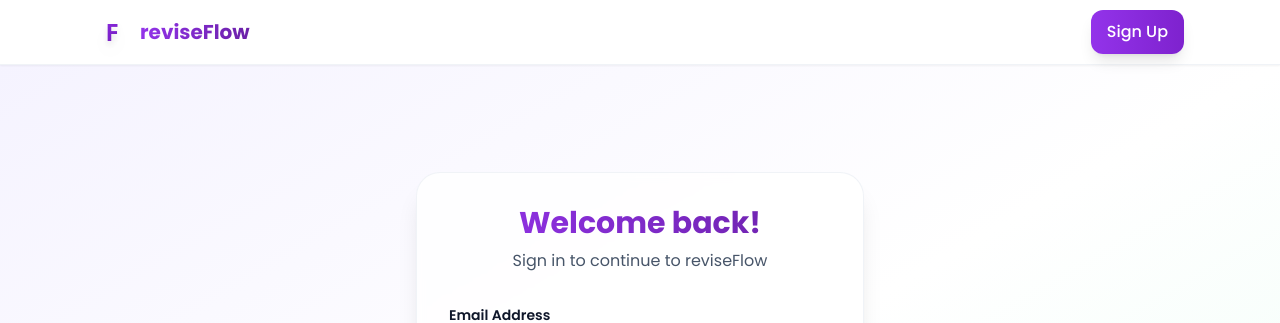
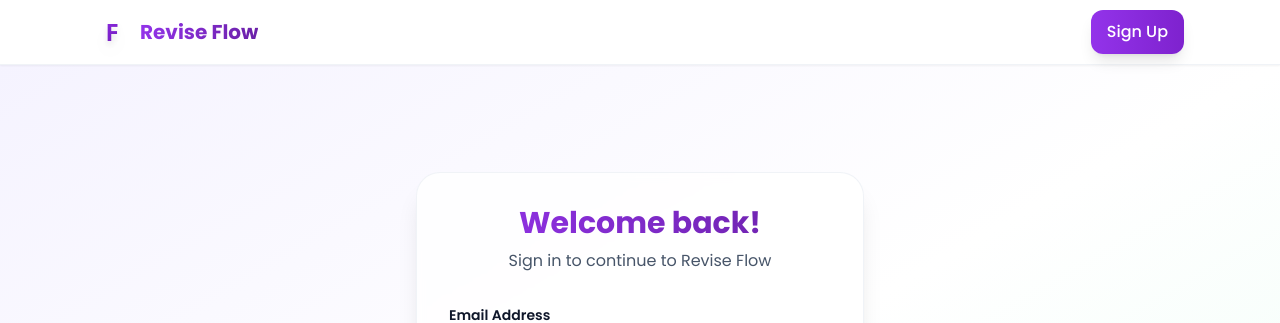
Before and after one commit to ashwinn-si/revise_flow_frontend, a React (Vite) app: page /login in a window 1280 px wide. Shown: the top 323 px of the page. Built offline with nearby package versions, Linux system fonts and the light colour scheme; no server answers.

Commit message:
logo changes made

```diff
--- a/index.html
+++ b/index.html
@@ -7,50 +7,50 @@
     <meta name="viewport" content="width=device-width, initial-scale=1.0" />
     <meta name="color-scheme" content="light dark" />
     <meta name="theme-color" content="#8B5CF6" />
-    <meta name="description" content="ReviseFlow - Master your learning with intelligent spaced revision scheduling. Create tasks, set reminders, and optimize your study sessions with scientifically-proven spaced repetition techniques." />
+    <meta name="description" content="Revise Flow - Master your learning with intelligent spaced revision scheduling. Create tasks, set reminders, and optimize your study sessions with scientifically-proven spaced repetition techniques." />
     <meta name="keywords" content="spaced repetition, study app, revision scheduler, learning optimization, memory retention, study planner, educational tool, productivity" />
-    <meta name="author" content="ReviseFlow" />
+    <meta name="author" content="Revise Flow" />
     <meta name="robots" content="index, follow" />
     <meta name="language" content="English" />
     <meta name="revisit-after" content="7 days" />
 
     <!-- Open Graph / Facebook -->
     <meta property="og:type" content="website" />
-    <meta property="og:url" content="https://reviseflow.com/" />
-    <meta property="og:title" content="ReviseFlow - Intelligent Spaced Revision Scheduler" />
-    <meta property="og:description" content="Master your learning with scientifically-proven spaced repetition. Create study tasks, set smart reminders, and optimize your retention with ReviseFlow's intelligent scheduling system." />
-    <meta property="og:image" content="https://reviseflow.com/og-image.png" />
+    <meta property="og:url" content="https://Revise Flow.com/" />
+    <meta property="og:title" content="Revise Flow - Intelligent Spaced Revision Scheduler" />
+    <meta property="og:description" content="Master your learning with scientifically-proven spaced repetition. Create study tasks, set smart reminders, and optimize your retention with Revise Flow's intelligent scheduling system." />
+    <meta property="og:image" content="https://Revise Flow.com/og-image.png" />
     <meta property="og:image:width" content="1200" />
     <meta property="og:image:height" content="630" />
-    <meta property="og:image:alt" content="ReviseFlow - Spaced Revision Scheduler Interface" />
-    <meta property="og:site_name" content="ReviseFlow" />
+    <meta property="og:image:alt" content="Revise Flow - Spaced Revision Scheduler Interface" />
+    <meta property="og:site_name" content="Revise Flow" />
     <meta property="og:locale" content="en_US" />
 
     <!-- Twitter -->
     <meta name="twitter:card" content="summary_large_image" />
-    <meta name="twitter:url" content="https://reviseflow.com/" />
-    <meta name="twitter:title" content="ReviseFlow - Intelligent Spaced Revision Scheduler" />
+    <meta name="twitter:url" content="https://Revise Flow.com/" />
+    <meta name="twitter:title" content="Revise Flow - Intelligent Spaced Revision Scheduler" />
     <meta name="twitter:description" content="Master your learning with scientifically-proven spaced repetition. Create study tasks, set smart reminders, and optimize your retention." />
-    <meta name="twitter:image" content="https://reviseflow.com/twitter-image.png" />
-    <meta name="twitter:image:alt" content="ReviseFlow - Spaced Revision Scheduler Interface" />
-    <meta name="twitter:creator" content="@reviseflow" />
-    <meta name="twitter:site" content="@reviseflow" />
+    <meta name="twitter:image" content="https://Revise Flow.com/twitter-image.png" />
+    <meta name="twitter:image:alt" content="Revise Flow - Spaced Revision Scheduler Interface" />
+    <meta name="twitter:creator" content="@Revise Flow" />
+    <meta name="twitter:site" content="@Revise Flow" />
 
     <!-- LinkedIn -->
-    <meta property="article:author" content="ReviseFlow" />
+    <meta property="article:author" content="Revise Flow" />
     <meta property="article:published_time" content="2025-01-01T00:00:00.000Z" />
     <meta property="article:modified_time" content="2025-11-22T00:00:00.000Z" />
 
     <!-- Apple Meta Tags -->
     <meta name="apple-mobile-web-app-capable" content="yes" />
     <meta name="apple-mobile-web-app-status-bar-style" content="default" />
-    <meta name="apple-mobile-web-app-title" content="ReviseFlow" />
+    <meta name="apple-mobile-web-app-title" content="Revise Flow" />
     <meta name="apple-touch-fullscreen" content="yes" />
 
     <!-- Microsoft Meta Tags -->
     <meta name="msapplication-TileColor" content="#8B5CF6" />
     <meta name="msapplication-config" content="/browserconfig.xml" />
-    <meta name="msapplication-tooltip" content="ReviseFlow - Spaced Revision Scheduler" />
+    <meta name="msapplication-tooltip" content="Revise Flow - Spaced Revision Scheduler" />
     <meta name="msapplication-starturl" content="/" />
     <meta name="msapplication-navbutton-color" content="#8B5CF6" />
 
@@ -77,17 +77,17 @@
     <link rel="mask-icon" href="/safari-pinned-tab.svg" color="#8B5CF6" />
 
     <!-- Canonical URL -->
-    <link rel="canonical" href="https://reviseflow.com/" />
+    <link rel="canonical" href="https://Revise Flow.com/" />
 
     <!-- Structured Data -->
     <script type="application/ld+json">
     {
       "@context": "https://schema.org",
       "@type": "WebApplication",
-      "name": "ReviseFlow",
-      "alternateName": "ReviseFlow Spaced Revision Scheduler",
+      "name": "Revise Flow",
+      "alternateName": "Revise Flow Spaced Revision Scheduler",
       "description": "Intelligent spaced revision scheduler that helps you master your learning through scientifically-proven spaced repetition techniques.",
-      "url": "https://reviseflow.com",
+      "url": "https://Revise Flow.com",
       "applicationCategory": "EducationalApplication",
       "operatingSystem": "Any",
       "browserRequirements": "Requires modern web browser with JavaScript enabled",
@@ -98,7 +98,7 @@
       },
       "author": {
         "@type": "Organization",
-        "name": "ReviseFlow"
+        "name": "Revise Flow"
       },
       "aggregateRating": {
         "@type": "AggregateRating",
@@ -122,7 +122,7 @@
     <script>
       // Prevent flash of unstyled content by applying theme immediately
       (function() {
-        const savedTheme = localStorage.getItem('reviseflow-theme') || 'system';
+        const savedTheme = localStorage.getItem('Revise Flow-theme') || 'system';
         let effectiveTheme = savedTheme;
 
         if (savedTheme === 'system') {
--- a/package.json
+++ b/package.json
@@ -1,5 +1,5 @@
 {
-  "name": "reviseflow-client",
+  "name": "Revise Flow-client",
   "private": true,
   "version": "0.0.0",
   "type": "module",
--- a/src/components/Navbar.tsx
+++ b/src/components/Navbar.tsx
@@ -24,7 +24,7 @@
           <Link to="/" className="flex items-center space-x-3 hover:opacity-80 transition-opacity duration-200">
             <Logo size="small" />
             <h1 className="text-xl font-bold bg-gradient-to-r from-purple-600 to-purple-800 bg-clip-text text-transparent">
-              reviseFlow
+              Revise Flow
             </h1>
           </Link>
 
--- a/src/components/TopNav.tsx
+++ b/src/components/TopNav.tsx
@@ -15,7 +15,7 @@
           <div className="flex items-center space-x-3">
             <Logo size="small" />
             <h1 className="text-xl font-bold bg-gradient-to-r from-purple-600 to-purple-800 bg-clip-text text-transparent">
-              reviseFlow
+              Revise Flow
             </h1>
           </div>
 
--- a/src/contexts/ThemeContext.tsx
+++ b/src/contexts/ThemeContext.tsx
@@ -25,7 +25,7 @@
 export const ThemeProvider: React.FC<ThemeProviderProps> = ({ children }) => {
   const [theme, setTheme] = useState<Theme>(() => {
     // Get theme from localStorage or default to 'system'
-    const savedTheme = localStorage.getItem('reviseflow-theme') as Theme;
+    const savedTheme = localStorage.getItem('Revise Flow-theme') as Theme;
     return savedTheme || 'system';
   });
 
@@ -58,7 +58,7 @@
     root.classList.add(newEffectiveTheme);
 
     // Save theme preference to localStorage
-    localStorage.setItem('reviseflow-theme', theme);
+    localStorage.setItem('Revise Flow-theme', theme);
   }, [theme]);
 
   // Listen for system theme changes when using 'system' theme
--- a/src/pages/LoginPage.tsx
+++ b/src/pages/LoginPage.tsx
@@ -45,7 +45,7 @@
               <h1 className="text-3xl font-bold bg-gradient-to-r from-purple-600 to-purple-800 bg-clip-text text-transparent">
                 Welcome back!
               </h1>
-              <p className="mt-2 text-text-secondary">Sign in to continue to reviseFlow</p>
+              <p className="mt-2 text-text-secondary">Sign in to continue to Revise Flow</p>
             </div>
             <form className="space-y-6" onSubmit={handleSubmit}>
               <div className="space-y-5">
--- a/src/pages/SignupPage.tsx
+++ b/src/pages/SignupPage.tsx
@@ -77,7 +77,7 @@
           <div className="bg-surface/80 backdrop-blur-sm border border-border/50 rounded-3xl p-8 shadow-xl">
             <div className="text-center mb-8">
               <h1 className="text-3xl font-bold bg-gradient-to-r from-purple-600 to-purple-800 bg-clip-text text-transparent">
-                Join reviseFlow
+                Join Revise Flow
               </h1>
               <p className="mt-2 text-text-secondary">Create your account and start organizing</p>
             </div>
```
Also changed, not shown: 2 other files (tests, documents, lock files or other folders).
